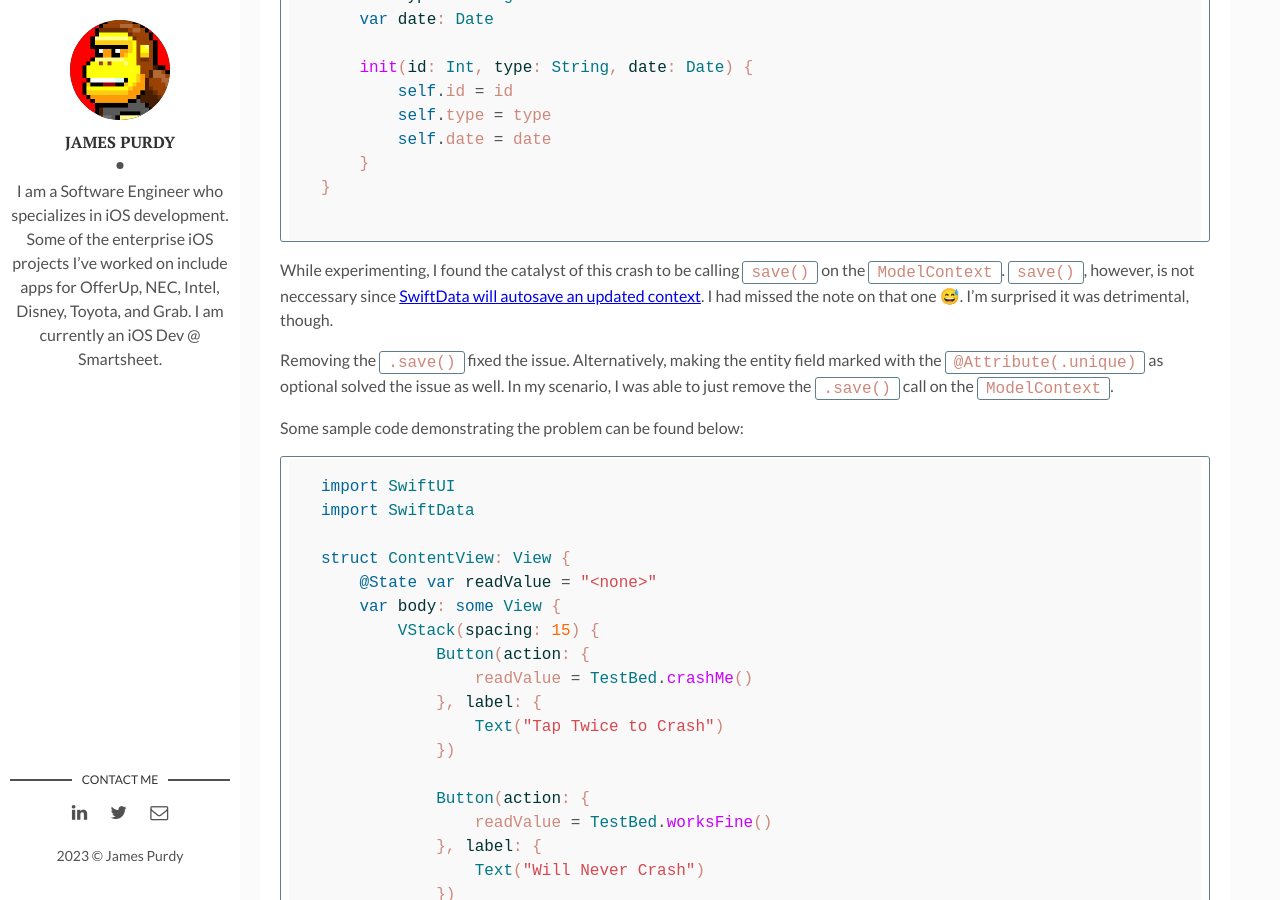
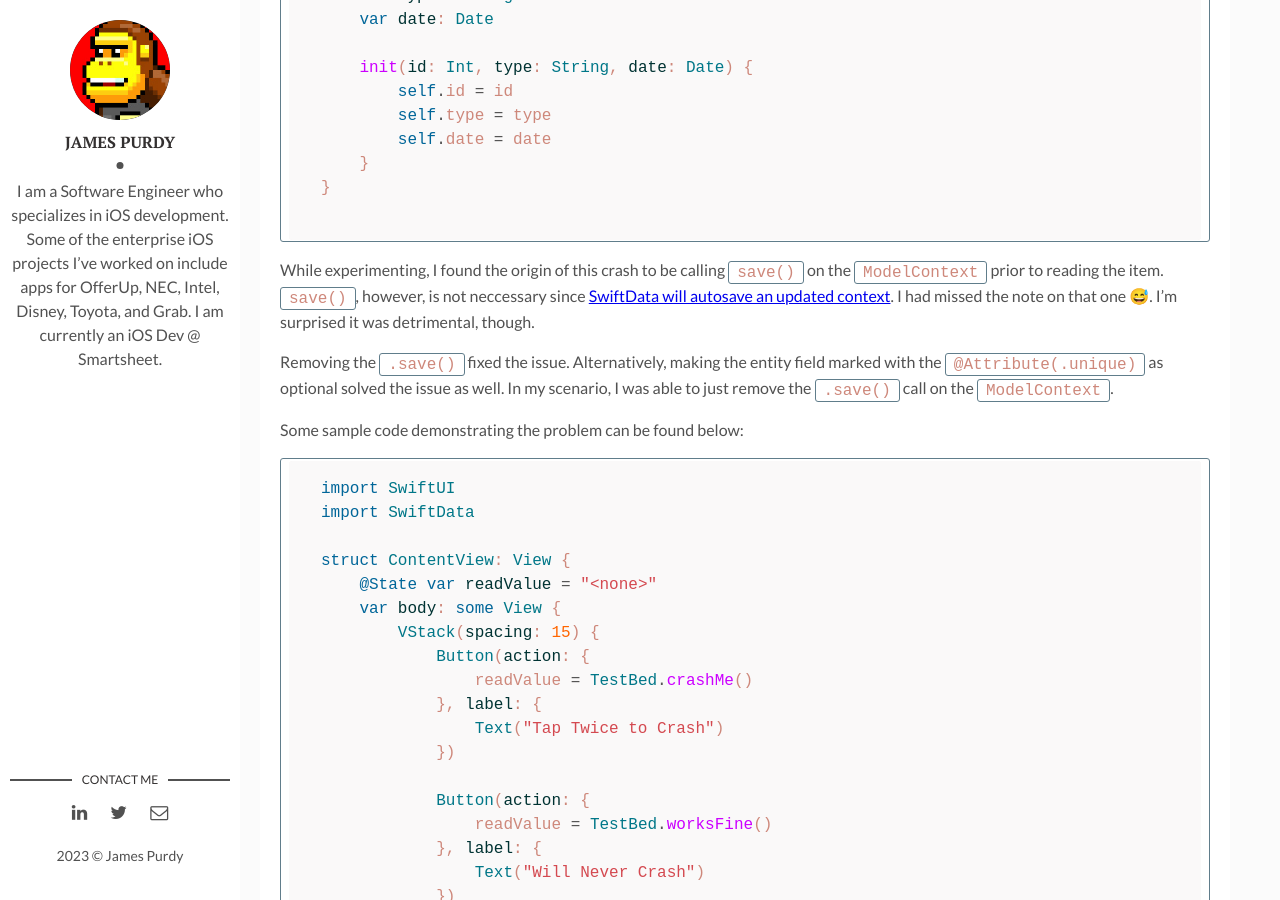
Before and after one commit to jpurdy/jpurdy.github.io, a Jekyll site: the page built from _posts/2023-12-08-swiftui-unique-attribute-bug.markdown, in a window 1280 px wide and 900 px high, scrolled down 964 px. Built offline with Jekyll 4.4.1, drawn with Linux system fonts in a browser that asks for light colours.

Commit message:
POST - SwiftData Unique Attribute Bug - minor update

````diff
--- a/_posts/2023-12-08-swiftui-unique-attribute-bug.markdown
+++ b/_posts/2023-12-08-swiftui-unique-attribute-bug.markdown
@@ -29,7 +29,7 @@ class Event {
 
 ```
 
-While experimenting, I found the catalyst of this crash to be calling `save()` on the `ModelContext`. `save()`, however, is not neccessary since [SwiftData will autosave an updated context](https://developer.apple.com/documentation/swiftdata/adding-and-editing-persistent-data-in-your-app).  I had missed the note on that one 😅. I'm surprised it was detrimental, though.
+While experimenting, I found the origin of this crash to be calling `save()` on the `ModelContext` prior to reading the item. `save()`, however, is not neccessary since [SwiftData will autosave an updated context](https://developer.apple.com/documentation/swiftdata/adding-and-editing-persistent-data-in-your-app).  I had missed the note on that one 😅. I'm surprised it was detrimental, though.
 
 Removing the `.save()` fixed the issue. Alternatively, making the entity field marked with the `@Attribute(.unique)` as optional solved the issue as well. In my scenario, I was able to just remove the `.save()` call on the `ModelContext`.
 
````
